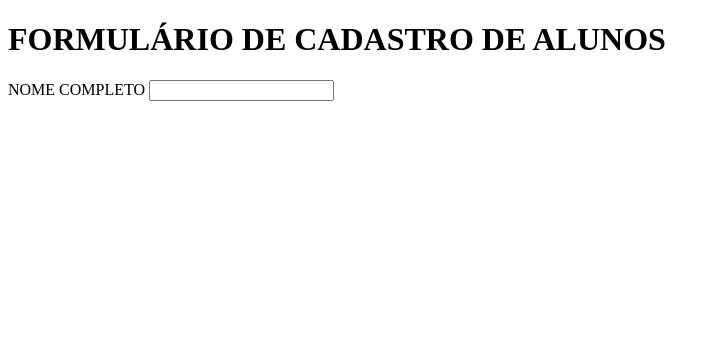
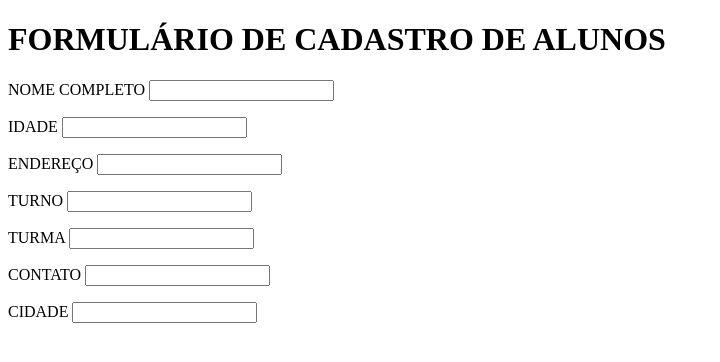
Before and after one commit to SupergabrielGG/FORMUL-RIO, a plain HTML site: page index.html in a window 1280 px wide. Shown: the whole page, without its empty margins (0-720 px from the left). Drawn offline with Linux system fonts and the light colour scheme.

Commit message:
Update index.html

```diff
--- a/index.html
+++ b/index.html
@@ -12,8 +12,12 @@
     <H1>FORMULÁRIO DE CADASTRO DE ALUNOS</H1>
     <form>
 <P>NOME COMPLETO <input type="text" name="nome" id="nome"</p>
-
-
+<P>IDADE <input type="text" idade="idade" id="idade"</p>
+<P>ENDEREÇO <input type="text" endereço="emdereço" id="endereço"</p>
+<P>TURNO <input type="text" turno="turno" id="turno"</p>
+<P>TURMA <input type="text" turma="turma" id="turma"</p>
+<P>CONTATO <input type="text" contato="contato" id="contato"</p>
+<P>CIDADE <input type="text" cidade="cidade" id="cidade"</p>
 
 
     </form>
```
